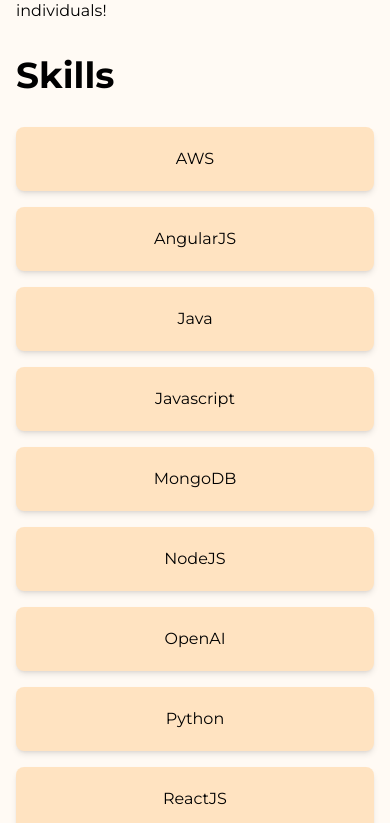
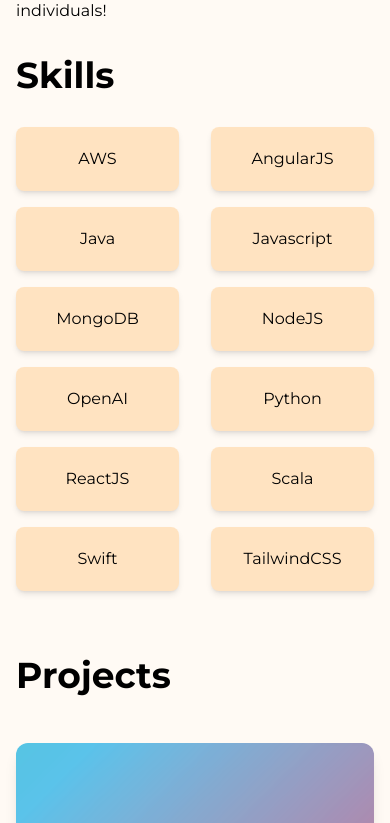
Before and after one commit to seancze/seancze-website, a Next.js app: page / in a window 390 px wide. Shown: the part 1720-2543 px from the top of the page. Built offline with nearby package versions, Linux system fonts and the light colour scheme.

Commit message:
style: display skills in 2 columns on small screens

```diff
--- a/src/app/components/Skills.js
+++ b/src/app/components/Skills.js
@@ -23,7 +23,7 @@
   return (
     <div className="container mx-auto px-4">
       <h2 className="text-4xl font-bold mb-8">Skills</h2>
-      <div className="grid grid-cols-1 md:grid-cols-4 lg:grid-cols-6 gap-x-8 gap-y-4">
+      <div className="grid grid-cols-2 md:grid-cols-4 lg:grid-cols-6 gap-x-8 gap-y-4">
         {skills.map((skill, index) => (
           <div
             key={skill}
```
